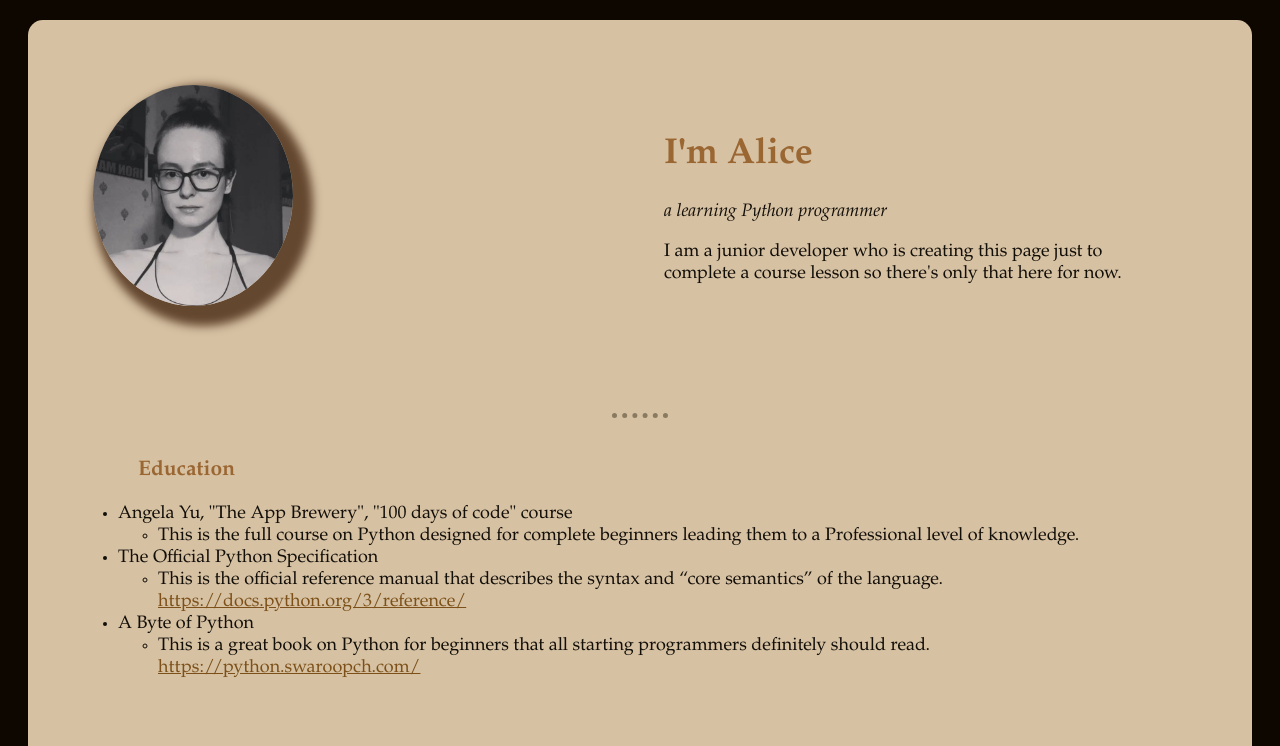
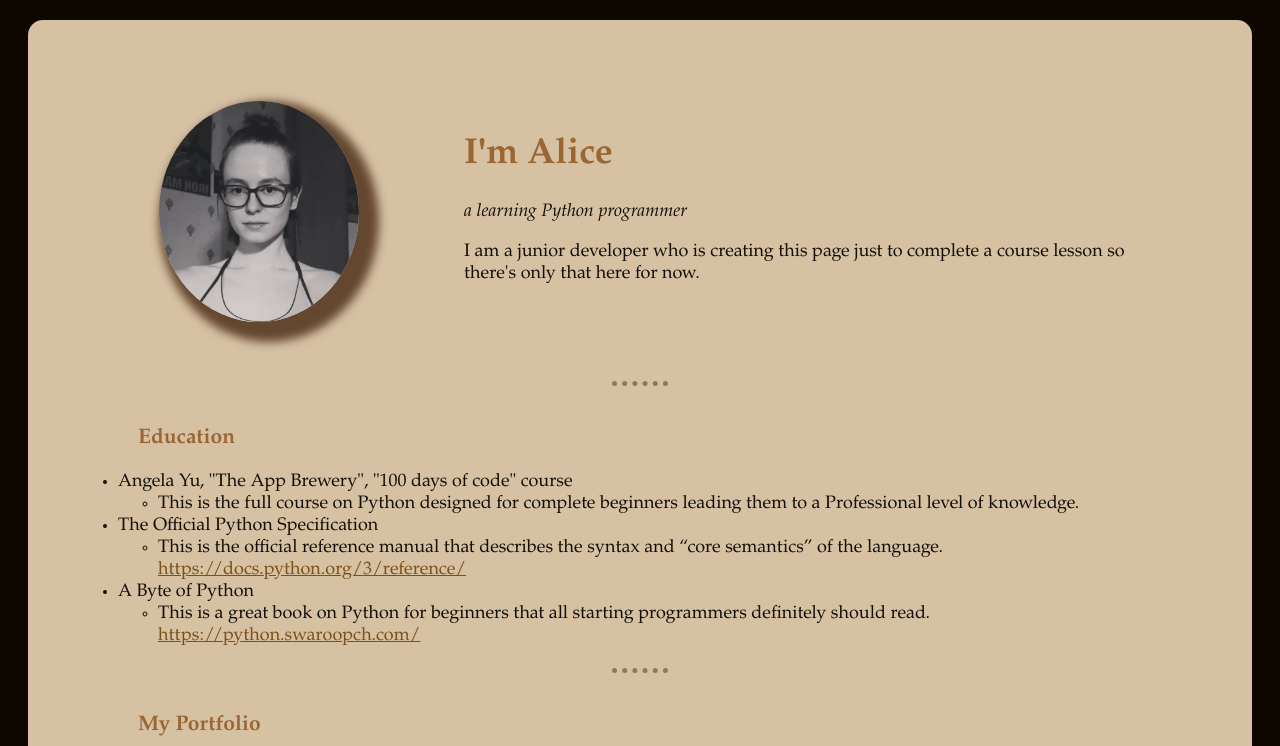
Before and after one commit to hexvexpex/hexvexpex_cv, a plain HTML site: page index.html in a window 1280 px wide. Shown: the top 746 px of the page. Drawn offline with Linux system fonts and the light colour scheme.

Commit message:
css update

```diff
--- a/css/styles.css
+++ b/css/styles.css
@@ -71,7 +71,7 @@ hr.dots {
     border-color: #8a7a60;
     border-width: 5px;
     width: 5%;
-    margin-top: 70px;
+    margin-top: 21px;
     margin-bottom: 40px;
 }
 
@@ -91,8 +91,8 @@ div.starting-info-container {
 }
 
 div.image {
-    padding: 15px;
-    width: 80%;
+    padding: 31px 31px 31px 81px;
+    width: 35%;
 }
 
 div.top_info {
```
